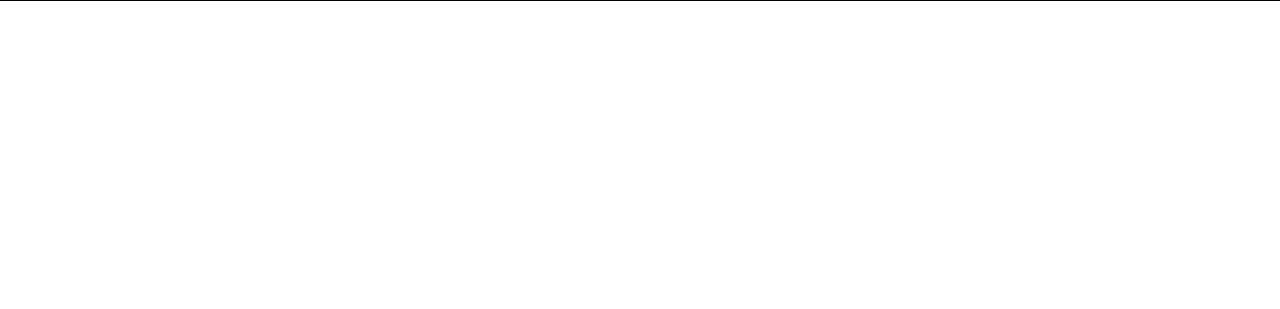
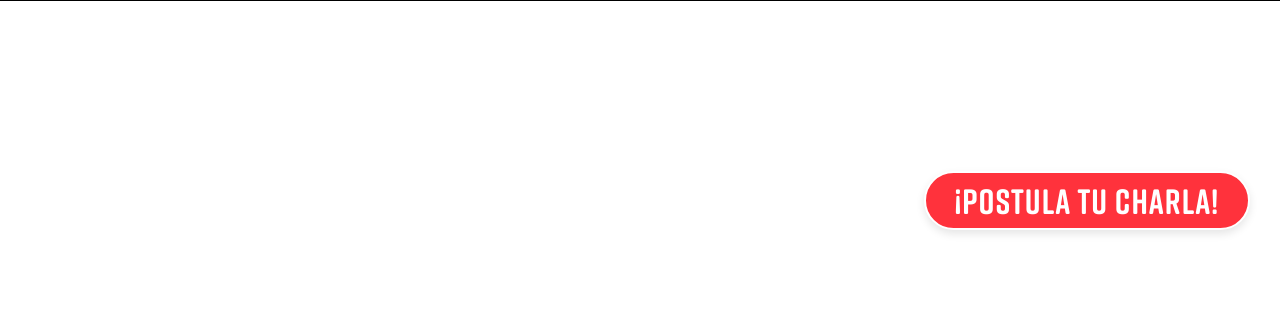
Before and after one commit to sysarmy/2024.nerdear.la, a Flask app: page /1/donation/ in a window 1280 px wide. Shown: the part 491-800 px from the top of the page. Run offline with Flask 3, Linux system fonts and the light colour scheme; some libraries are stand-ins or nearby versions; some web fonts are replaced.

Commit message:
+sponsors

```diff
--- a/app/templates/base.html
+++ b/app/templates/base.html
@@ -95,7 +95,7 @@
       {# Block in which the templates that extend base.html will place their information. #}
       {% block content %}
       {% endblock content %}
-      {# <a href="https://reg.nerdear.la/?utm_source=bottom" class="custom_button_bottom">{{ _("¡Regístrate gratis!") }}</a> #}
+      <a href="http://nerdear.la/cfp" class="custom_button_bottom">{{ _("¡Postula tu charla!") }}</a>
       {# Footer #}
       {% include "components/footer.html" %}
       {# Load Bootstrap JS#}
--- a/app/templates/components/hero.html
+++ b/app/templates/components/hero.html
@@ -14,6 +14,7 @@
       {#   <a href="https://nerdear.la/qr" class="custom_button_qr">{{ _("Ingresá con QR") }}</a> #}
          <div class="logo"></div>
          <p class="blurb no-border text-center">{{ _("24 al 28 de septiembre, 2024 - Buenos Aires") }}<br /><br />
+            <a href="http://nerdear.la/cfp" class="custom_button_qr">{{ _("Postula tu Charla") }}</a>
             <a href="https://www.youtube.com/watch?v=IdOO3R_1F08&list=PLTTdzfRyGY1t7ptQDKXt9D4CaQvwGPI-n" class="custom_button_vivo">{{ _("¡Revive Chile 2024!") }}</a>
          </p>
          </div>
--- a/app/templates/components/navbar.html
+++ b/app/templates/components/navbar.html
@@ -33,10 +33,11 @@
                {# Put the items (apart of brand) of the navbar here #}
                <a class="nav-link nav-item" href="{{ url_for('index', lang_code=lang_code) }}">{{ _("Home") }}</a>
                {#<a class="nav-link nav-item" href="https://reg.nerdear.la/?utm_source=navbar"><span style="color:#ffaf00">{{ _("Regístrate gratuitamente") }}</span></a>#}
+               <a class="nav-link nav-item" href="http://nerdear.la/cfp"><span style="color:#ffaf00">{{ _("Postula tu charla") }}</span></a>
                {#<a class="nav-link nav-item" href="{{ url_for('agenda', lang_code=lang_code) }}">{{ _("Agenda") }}</a>#}
                {#<a class="nav-link nav-item" href="https://reg.nerdear.la/qr">{{ _("Ingresa con QR") }}</a>#}
                <a class="nav-link nav-item" href="{{ url_for('sponsors', lang_code=lang_code) }}">{{ _("Sponsors") }}</a>
-               <a href="{{ url_for('code_of_conduct', lang_code=lang_code) }}" class="nav-item nav-link px-2 text-white">{{ _("Código de Conducta") }}</a>
+               {#<a href="{{ url_for('code_of_conduct', lang_code=lang_code) }}" class="nav-item nav-link px-2 text-white">{{ _("Código de Conducta") }}</a>#}
                {# <a class="nav-link nav-item" href="https://nerdear.live/sponsors">{{ _("Stands virtuales") }}</a> #}
               {# <a class="nav-link nav-item" href="https://nerdear.live/jobs">{{ _("Búsquedas laborales") }}</a>#}
               {# <a class="nav-link nav-item" href="https://nerdear.la/qr"><span style="color:#ffaf00">{{ _("Ingresá con QR") }}</span></a> #}
@@ -72,11 +73,11 @@
                   <i class="fab fa-twitter text-white"></i>
                </a>
             </div>
-            <!-- <div class="navbar-nav d-flex justify-content-center align-items-center">
+            {# <div class="navbar-nav d-flex justify-content-center align-items-center"> #}
                {# Register button #}
-               <a href="https://nerdear.live"
-                  class="custom_button">{{ _("¡Mira el evento en vivo!") }}</a>
-            </div> -->
+               {#<a href="http://nerdear.la/cfp"
+                  class="custom_button">{{ _("¡Postula tu charla!") }}</a>#}
+            {#</div> #}
          </div>
       </div>
    </nav>
```
Also changed, not shown: app/static/img/sponsors/asturias.svg (added), app/static/img/sponsors/googleopensource.svg (added), 1 other file.
